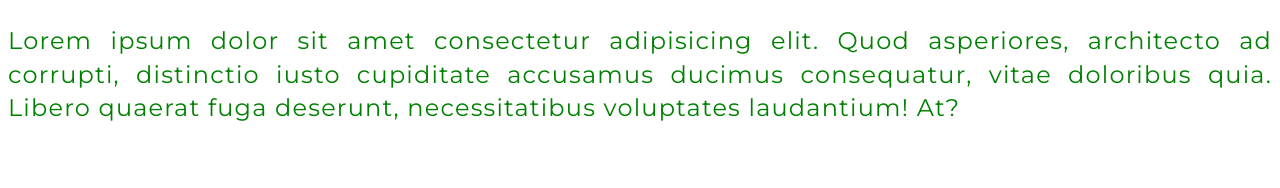
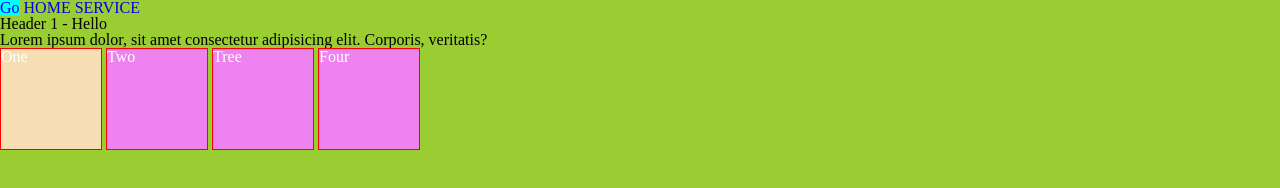
Before and after one commit to finav12/sk-training, a plain HTML site: page index.html in a window 1280 px wide. Drawn offline with Linux system fonts and the light colour scheme.

Commit message:
add lesson 4

```diff
--- /dev/null
+++ b/css/reset.css
@@ -0,0 +1,48 @@
+/* http://meyerweb.com/eric/tools/css/reset/
+   v2.0 | 20110126
+   License: none (public domain)
+*/
+
+html, body, div, span, applet, object, iframe,
+h1, h2, h3, h4, h5, h6, p, blockquote, pre,
+a, abbr, acronym, address, big, cite, code,
+del, dfn, em, img, ins, kbd, q, s, samp,
+small, strike, strong, sub, sup, tt, var,
+b, u, i, center,
+dl, dt, dd, ol, ul, li,
+fieldset, form, label, legend,
+table, caption, tbody, tfoot, thead, tr, th, td,
+article, aside, canvas, details, embed,
+figure, figcaption, footer, header, hgroup,
+menu, nav, output, ruby, section, summary,
+time, mark, audio, video {
+	margin: 0;
+	padding: 0;
+	border: 0;
+	font-size: 100%;
+	font: inherit;
+	vertical-align: baseline;
+}
+/* HTML5 display-role reset for older browsers */
+article, aside, details, figcaption, figure,
+footer, header, hgroup, menu, nav, section {
+	display: block;
+}
+body {
+	line-height: 1;
+}
+ol, ul {
+	list-style: none;
+}
+blockquote, q {
+	quotes: none;
+}
+blockquote:before, blockquote:after,
+q:before, q:after {
+	content: '';
+	content: none;
+}
+table {
+	border-collapse: collapse;
+	border-spacing: 0;
+}
--- a/css/style.css
+++ b/css/style.css
@@ -1,9 +1,47 @@
-p{
-    font-family: 'Montserrat', sans-serif;
-    color:green;
-    font-size: 1.5em;
-    line-height: 1.4em;
-    font-weight: medium;
-    letter-spacing: 0.05em;
-    text-align: justify;
+ul li{
+    display: inline-block;
+
 }
+a:hover{
+    background-color: aqua;
+}
+a{
+    text-decoration: none;
+}
+body{
+    background-color: yellowgreen;
+}
+h1::after{
+    content: " - Hello";
+}
+
+p::first-letter{
+    text-transform: uppercase;
+
+}
+/* p{
+    width: 200px;
+    height:200px;
+    border-color: blue transparent yellow blueviolet;
+    border-style: solid;
+    border-width: 10px;
+} */
+.box{
+    display: inline-block;
+    border: 1px solid red;
+    width: 100px;
+    height: 100px;
+    color:white;
+    background-color: violet;
+    justify-content: space-between;
+
+}
+.box::first-letter{
+    text-transform: uppercase;
+}
+#one{
+    background-color: wheat;
+    position: static;
+    left: 20px;
+    bottom: 20px;
+}
--- a/index.html
+++ b/index.html
@@ -6,16 +6,38 @@
     <meta http-equiv="X-UA-Compatible" content="IE=edge">
     <meta name="viewport" content="width=device-width, initial-scale=1.0">
     <title>Document</title>
-    <link rel="preconnect" href="https://fonts.googleapis.com">
-    <link rel="preconnect" href="https://fonts.gstatic.com" crossorigin>
-    <link href="https://fonts.googleapis.com/css2?family=Montserrat&display=swap" rel="stylesheet">
+    <link rel="stylesheet" href="css/reset.css">
     <link rel="stylesheet" href="css/style.css">
+
 </head>
 
 <body>
-    <p> Lorem ipsum dolor sit amet consectetur adipisicing elit. Quod asperiores, architecto ad corrupti, distinctio
-        iusto cupiditate accusamus ducimus consequatur, vitae doloribus quia. Libero quaerat fuga deserunt,
-        necessitatibus voluptates laudantium! At? </p>
+ <header>
+     <nav>
+         <ul>
+             <li><a href="http://">Go</a></li>
+             <li><a href="http://">HOME</a></li>
+             <li><a href="http://">SERVICE</a></li>
+         </ul>
+     </nav>
+ </header>
+    <main>
+        <article>
+            <section>
+                <header>
+                    <h1>Header 1</h1>
+                </header>
+                <p>Lorem ipsum dolor, sit amet consectetur adipisicing elit. Corporis, veritatis?</p>
+                <footer >
+                    <div class="box"id="one"><p>one</p> </div>
+                    <div class="box"id="two"><p>two</p> </div>
+                    <div class="box"id="tree"><p>tree</p></div>
+                    <div class="box"id="four"><p>four</p></div>
+                </footer>
+            </section>
+        </article>
+    </main>
+    <footer></footer>
 </body>
 
 </html>
```
